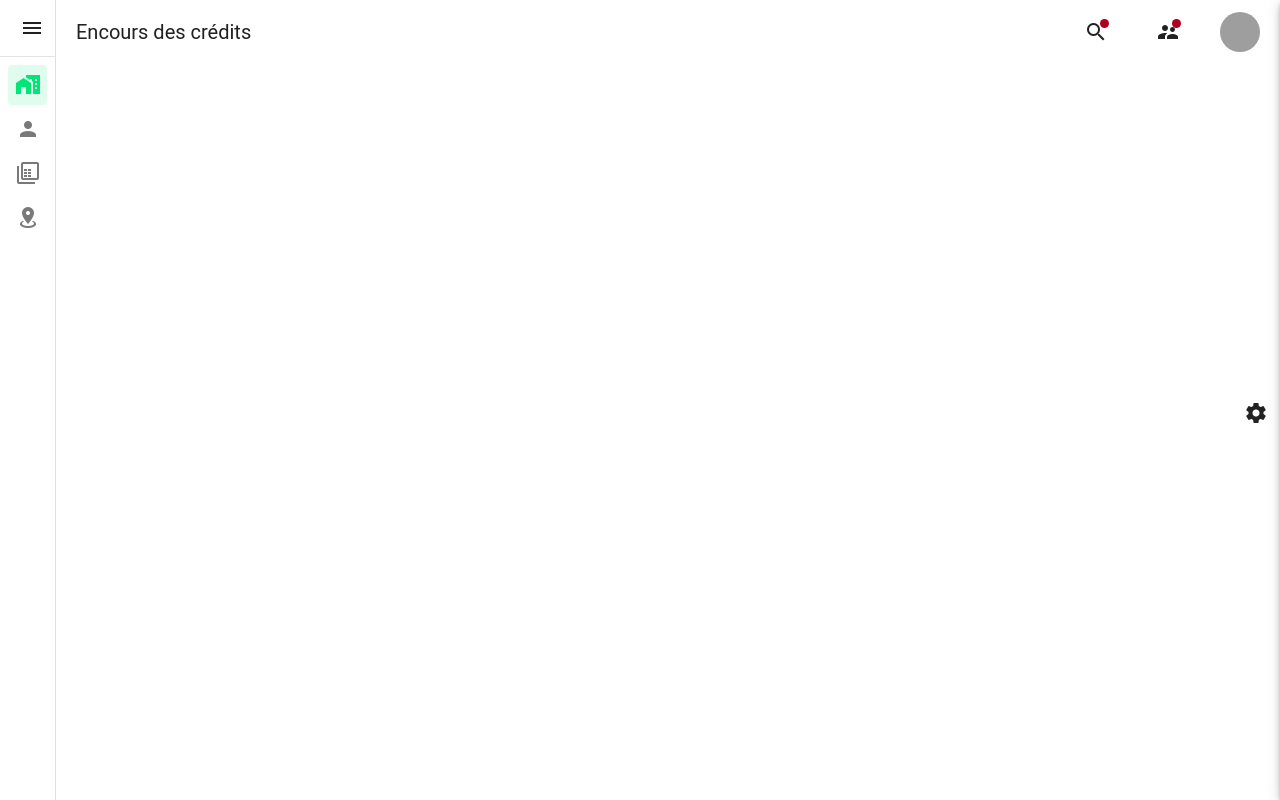
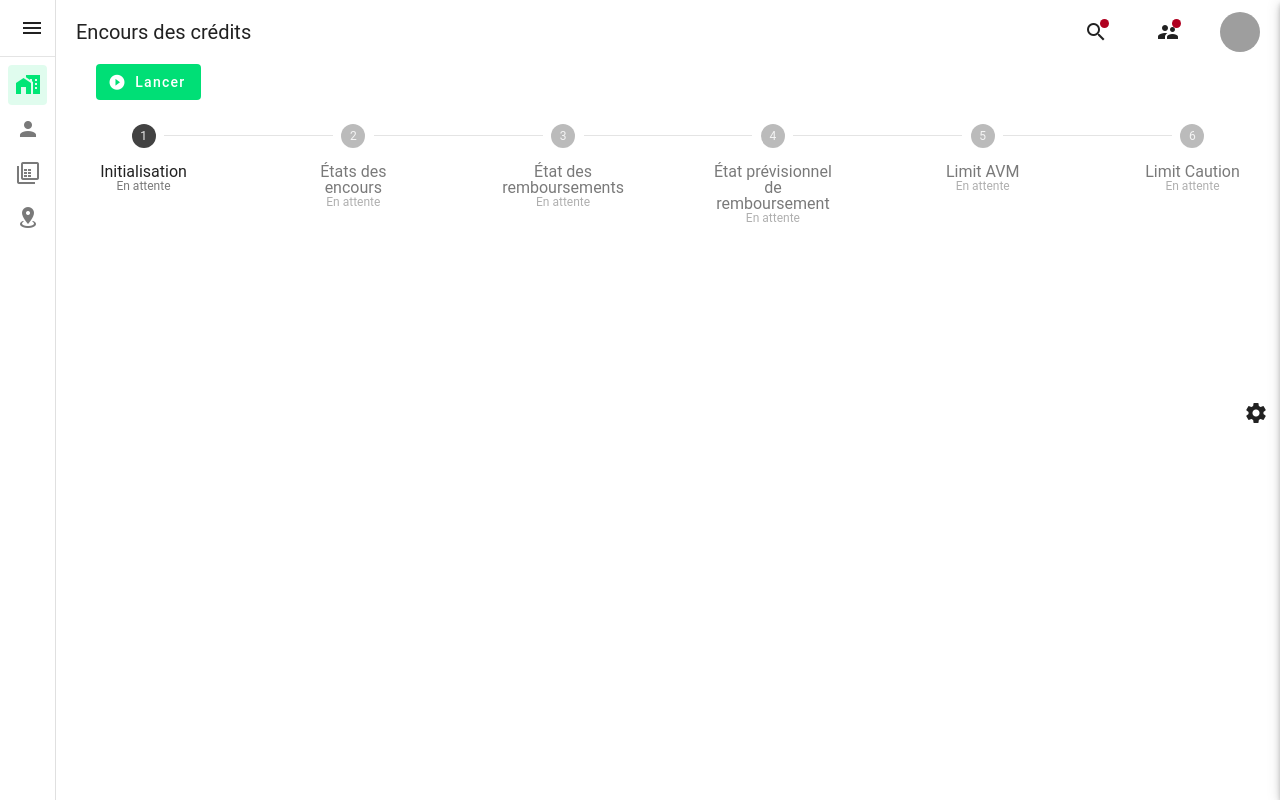
Before and after one commit to damadanyna/Etat_journalier, a Vue app: page /app/credits in a window 1280 px wide. Built offline with nearby package versions, Linux system fonts and the light colour scheme; grey boxes are pictures that could not be loaded.

Commit message:
adding stepper component

```diff
--- a/src/pages/app/credits.vue
+++ b/src/pages/app/credits.vue
@@ -1,23 +1,116 @@
 <template>
-    <v-container fluid class=" h-full  ">
-      <v-row no-gutters class="">
+  <v-btn @click="runAllSteps()"
+          class="me-2 text-none ml-10 text-white"
+          color="#00DF76"
+          prepend-icon="mdi-play-circle"
+          variant="flat"
+          :disabled="isRunning"
+          :style="{ opacity: isRunning ? 0.3 : 1 }"
+        >
+          Lancer
+        </v-btn>
+  <div class="stepper-container">
+    <v-stepper alt-labels v-model="currentStep" class="transparent-stepper">
+      <v-stepper-header>
+        <template v-for="(step, index) in steps" :key="index">
+          <v-stepper-item
+            :value="index + 1"
+            :complete="step.status === 'success'"
+            :color="getColor(step.status)"
+          >
+            <template v-slot:title>
+              {{ step.title }}
+            </template>
 
-      </v-row>
-    </v-container>
-  </template>
+            <template v-slot:subtitle>
+              <span>{{ getSubtitle(step.status) }}</span>
+            </template>
+          </v-stepper-item>
 
+          <v-divider v-if="index + 1 < steps.length"></v-divider>
+        </template>
+      </v-stepper-header>
+    </v-stepper>
+    <div class="flex px-6 ">
+    </div>
+  </div>
+</template>
 
-  <script setup>
-  import { ref } from 'vue'
+<script setup>
+import { ref, onMounted, watch } from 'vue'
 
+const steps = ref([
+  { title: 'Initialisation', status: 'pending' },
+  { title: 'États des encours', status: 'pending' },
+  { title: 'État des remboursements', status: 'pending' },
+  { title: 'État prévisionnel de remboursement', status: 'pending' },
+  { title: 'Limit AVM', status: 'pending' },
+  { title: 'Limit Caution', status: 'pending' },
+])
 
+const currentStep = ref(1)
+const isRunning = ref(false)
 
+const runStep = async (index) => {
+  steps.value[index].status = 'running'
+  try {
+    // Simuler une exécution (remplace par le vrai code)
+    await new Promise((resolve, reject) => {
+      setTimeout(() => {
+        const fail = Math.random() < 0.15
+        fail ? reject() : resolve()
+      }, 1500)
+    })
+    steps.value[index].status = 'success'
+  } catch {
+    steps.value[index].status = 'error'
+  }
+}
 
-  </script>
+watch(isRunning, (newVal) => {
+  if (newVal) {
+    steps.value.forEach((step) => {
+      step.status = 'pending'
+    })
+  }
+})
 
-  <style scoped>
-  .v-container {
-    height: 100vh;
-    padding: 0px;
+const runAllSteps = async () => {
+  isRunning.value = true
+  for (let i = 0; i < steps.value.length; i++) {
+    currentStep.value = i + 1
+    await runStep(i)
   }
-  </style>
+  isRunning.value = false
+}
+
+const getColor = (status) => {
+  switch (status) {
+    case 'success': return 'green'
+    case 'error': return 'red'
+    case 'running': return 'white'
+    default: return ''
+  }
+}
+
+const getSubtitle = (status) => {
+  switch (status) {
+    case 'success': return 'Terminé'
+    case 'error': return 'Erreur'
+    case 'running': return 'En cours...'
+    case 'pending': return 'En attente'
+    default: return ''
+  }
+}
+
+onMounted(() => {
+
+})
+</script>
+
+<style scoped>
+.transparent-stepper {
+  background-color: transparent !important;
+  box-shadow: none !important;
+}
+</style>
```
